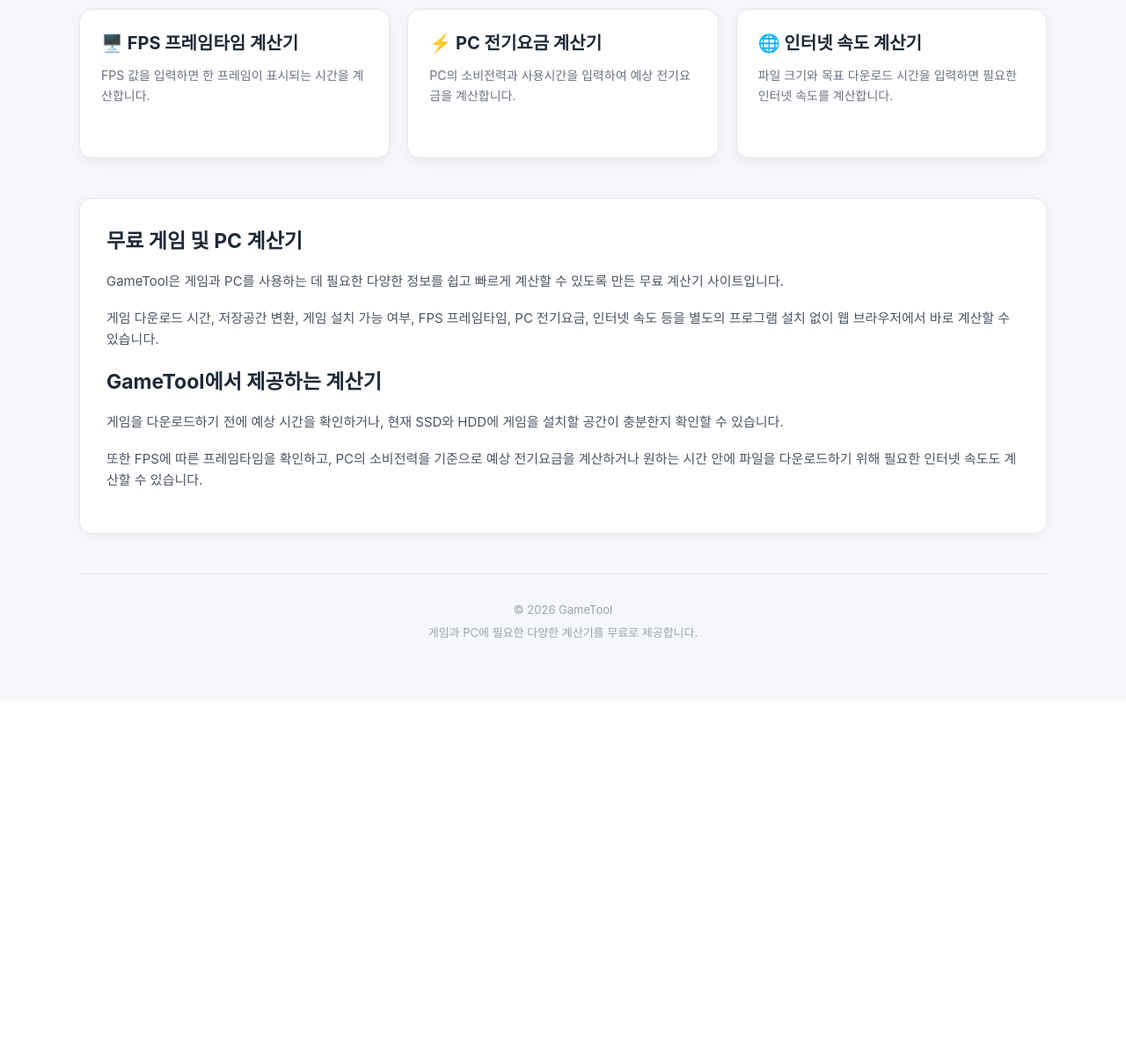
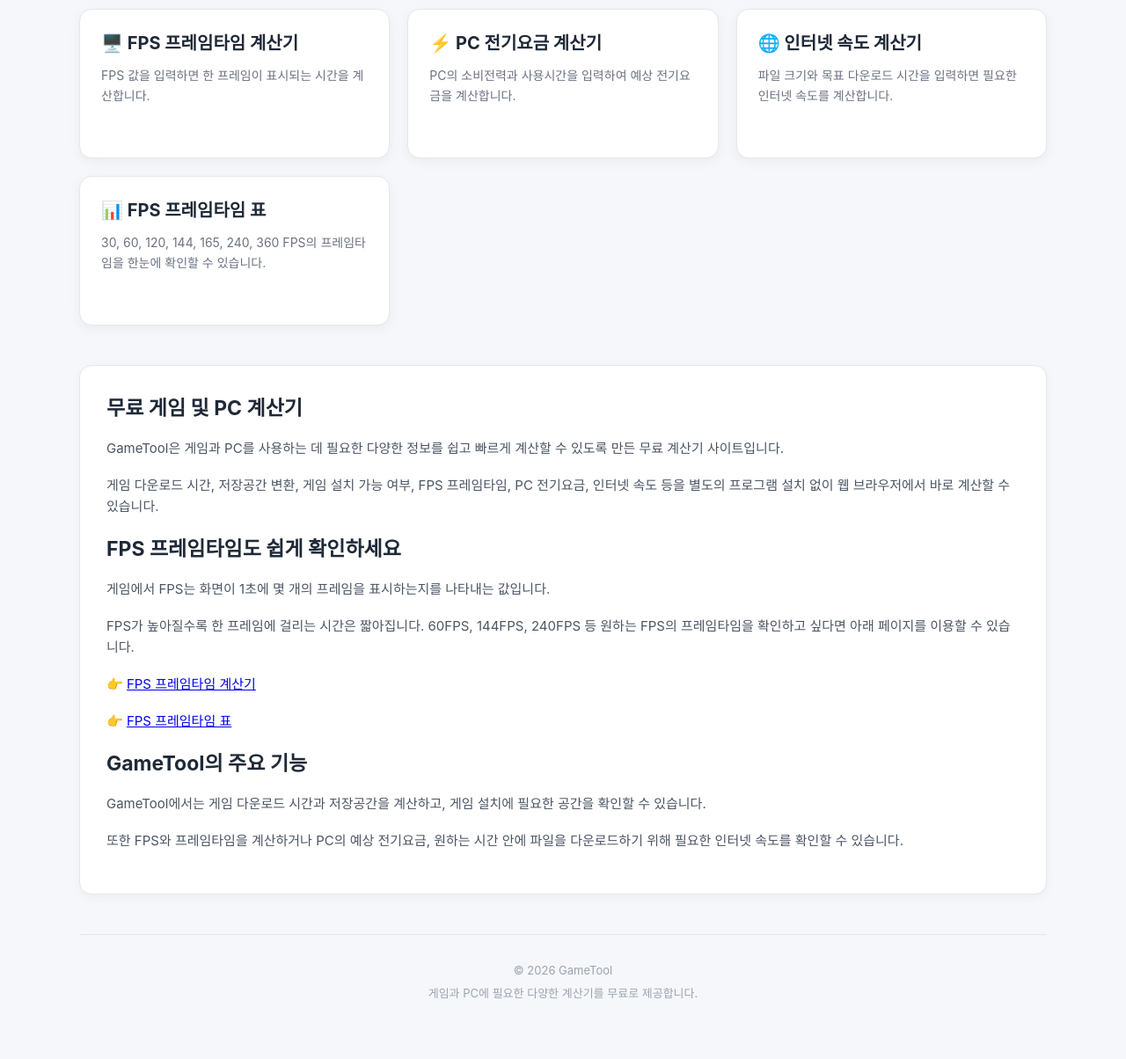
Before and after one commit to shadysun811/Gametool, a Flask app: page / in a window 1280 px wide. Shown: the part 449-1653 px from the top of the page at 88% size. Before the commit the page ends 1175 px from the top, so only its background shows below. Run offline with Flask 3, Linux system fonts and the light colour scheme.

Commit message:
Update index.html with new navigation and content

```diff
--- a/templates/index.html
+++ b/templates/index.html
@@ -10,7 +10,7 @@
           content="GameTool에서 다운로드 시간, 저장공간, 게임 설치 공간, FPS 프레임타임, PC 전기요금, 인터넷 속도를 무료로 계산해보세요.">
 
     <meta name="keywords"
-          content="게임 계산기, PC 계산기, 다운로드 시간 계산기, 저장공간 계산기, 게임 설치 공간 계산기, FPS 계산기, 전기요금 계산기, 인터넷 속도 계산기">
+          content="게임 계산기, PC 계산기, 다운로드 시간 계산기, 저장공간 계산기, 게임 설치 공간 계산기, FPS 계산기, 프레임타임 계산기, 전기요금 계산기, 인터넷 속도 계산기">
 
     <meta name="robots" content="index, follow">
 
@@ -22,6 +22,7 @@
 
 <div class="container">
 
+    <!-- 네비게이션 -->
     <nav class="navbar">
 
         <a href="/" class="logo">
@@ -29,17 +30,37 @@
         </a>
 
         <div class="nav-links">
-            <a href="/download">다운로드 시간</a>
-            <a href="/storage">저장공간</a>
-            <a href="/game-storage">게임 설치</a>
-            <a href="/fps">FPS</a>
-            <a href="/electricity">전기요금</a>
-            <a href="/speed">인터넷 속도</a>
+
+            <a href="/download">
+                다운로드 시간
+            </a>
+
+            <a href="/storage">
+                저장공간
+            </a>
+
+            <a href="/game-storage">
+                게임 설치
+            </a>
+
+            <a href="/fps">
+                FPS
+            </a>
+
+            <a href="/electricity">
+                전기요금
+            </a>
+
+            <a href="/speed">
+                인터넷 속도
+            </a>
+
         </div>
 
     </nav>
 
 
+    <!-- 메인 제목 -->
     <h1>GameTool</h1>
 
     <p class="subtitle">
@@ -47,64 +68,97 @@
     </p>
 
 
+    <!-- 계산기 목록 -->
     <div class="tools">
 
         <a href="/download" class="tool">
+
             <h2>📥 다운로드 시간 계산기</h2>
+
             <p>
                 게임이나 파일의 용량과 인터넷 속도를 입력하면
                 다운로드에 걸리는 시간을 계산합니다.
             </p>
+
         </a>
 
 
         <a href="/storage" class="tool">
+
             <h2>💾 저장공간 계산기</h2>
+
             <p>
                 KB, MB, GB, TB 등 저장공간 단위를
                 간편하게 변환합니다.
             </p>
+
         </a>
 
 
         <a href="/game-storage" class="tool">
+
             <h2>🎮 게임 설치 공간 계산기</h2>
+
             <p>
                 현재 저장공간으로 게임을 설치할 수 있는지
                 필요한 공간을 계산합니다.
             </p>
+
         </a>
 
 
         <a href="/fps" class="tool">
+
             <h2>🖥️ FPS 프레임타임 계산기</h2>
+
             <p>
                 FPS 값을 입력하면 한 프레임이 표시되는
                 시간을 계산합니다.
             </p>
+
         </a>
 
 
         <a href="/electricity" class="tool">
+
             <h2>⚡ PC 전기요금 계산기</h2>
+
             <p>
                 PC의 소비전력과 사용시간을 입력하여
                 예상 전기요금을 계산합니다.
             </p>
+
         </a>
 
 
         <a href="/speed" class="tool">
+
             <h2>🌐 인터넷 속도 계산기</h2>
+
             <p>
                 파일 크기와 목표 다운로드 시간을 입력하면
                 필요한 인터넷 속도를 계산합니다.
             </p>
+
+        </a>
+
+
+        <!-- FPS 정보 페이지 -->
+        <a href="/fps-table" class="tool">
+
+            <h2>📊 FPS 프레임타임 표</h2>
+
+            <p>
+                30, 60, 120, 144, 165, 240, 360 FPS의
+                프레임타임을 한눈에 확인할 수 있습니다.
+            </p>
+
         </a>
 
     </div>
 
 
+    <!-- 사이트 설명 -->
     <section class="description">
 
         <h2>무료 게임 및 PC 계산기</h2>
@@ -121,26 +175,50 @@
         </p>
 
 
-        <h2>GameTool에서 제공하는 계산기</h2>
+        <h2>FPS 프레임타임도 쉽게 확인하세요</h2>
 
         <p>
-            게임을 다운로드하기 전에 예상 시간을 확인하거나,
-            현재 SSD와 HDD에 게임을 설치할 공간이 충분한지 확인할 수 있습니다.
+            게임에서 FPS는 화면이 1초에 몇 개의 프레임을 표시하는지를
+            나타내는 값입니다.
         </p>
 
         <p>
-            또한 FPS에 따른 프레임타임을 확인하고,
-            PC의 소비전력을 기준으로 예상 전기요금을 계산하거나
+            FPS가 높아질수록 한 프레임에 걸리는 시간은 짧아집니다.
+            60FPS, 144FPS, 240FPS 등 원하는 FPS의 프레임타임을
+            확인하고 싶다면 아래 페이지를 이용할 수 있습니다.
+        </p>
+
+        <p>
+            👉 <a href="/fps">FPS 프레임타임 계산기</a>
+        </p>
+
+        <p>
+            👉 <a href="/fps-table">FPS 프레임타임 표</a>
+        </p>
+
+
+        <h2>GameTool의 주요 기능</h2>
+
+        <p>
+            GameTool에서는 게임 다운로드 시간과 저장공간을 계산하고,
+            게임 설치에 필요한 공간을 확인할 수 있습니다.
+        </p>
+
+        <p>
+            또한 FPS와 프레임타임을 계산하거나 PC의 예상 전기요금,
             원하는 시간 안에 파일을 다운로드하기 위해 필요한
-            인터넷 속도도 계산할 수 있습니다.
+            인터넷 속도를 확인할 수 있습니다.
         </p>
 
     </section>
 
 
+    <!-- 푸터 -->
     <footer>
 
-        <p>© 2026 GameTool</p>
+        <p>
+            © 2026 GameTool
+        </p>
 
         <p>
             게임과 PC에 필요한 다양한 계산기를 무료로 제공합니다.
```
